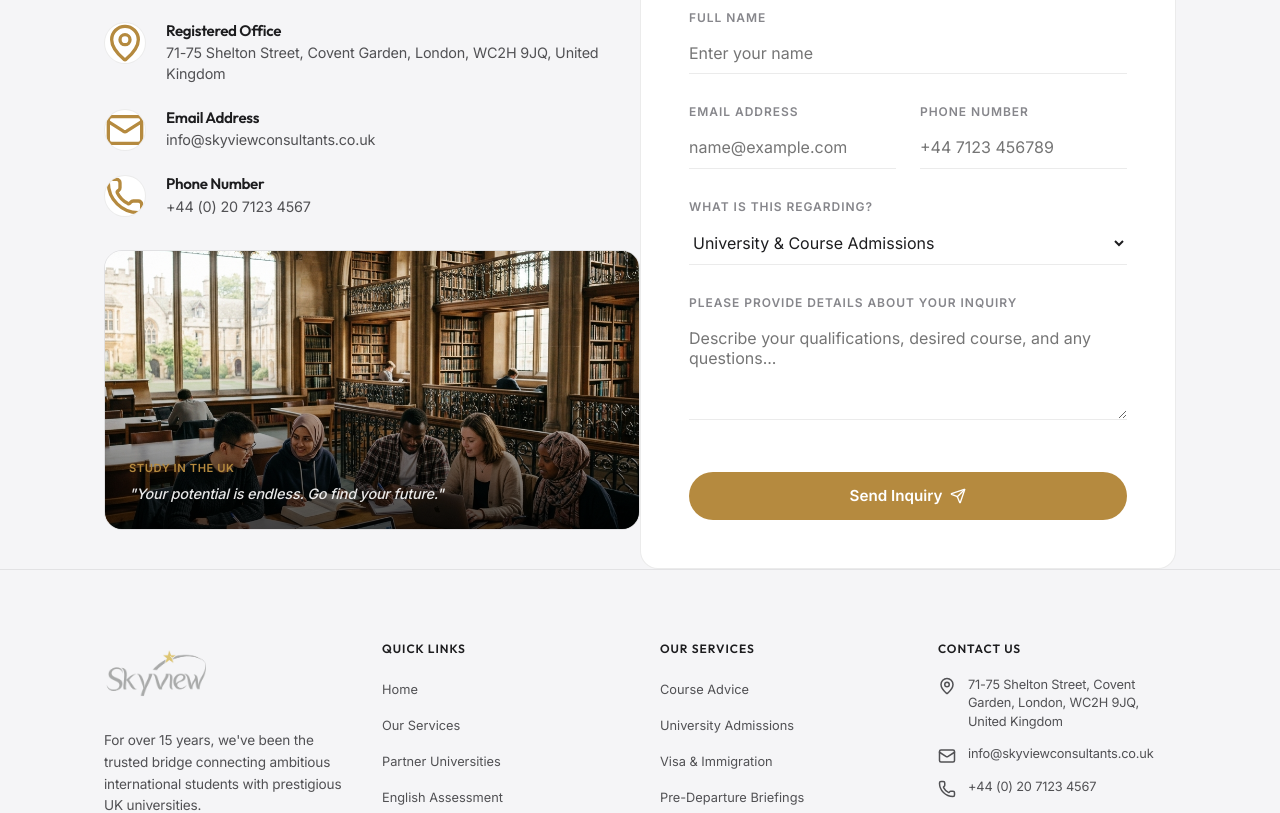
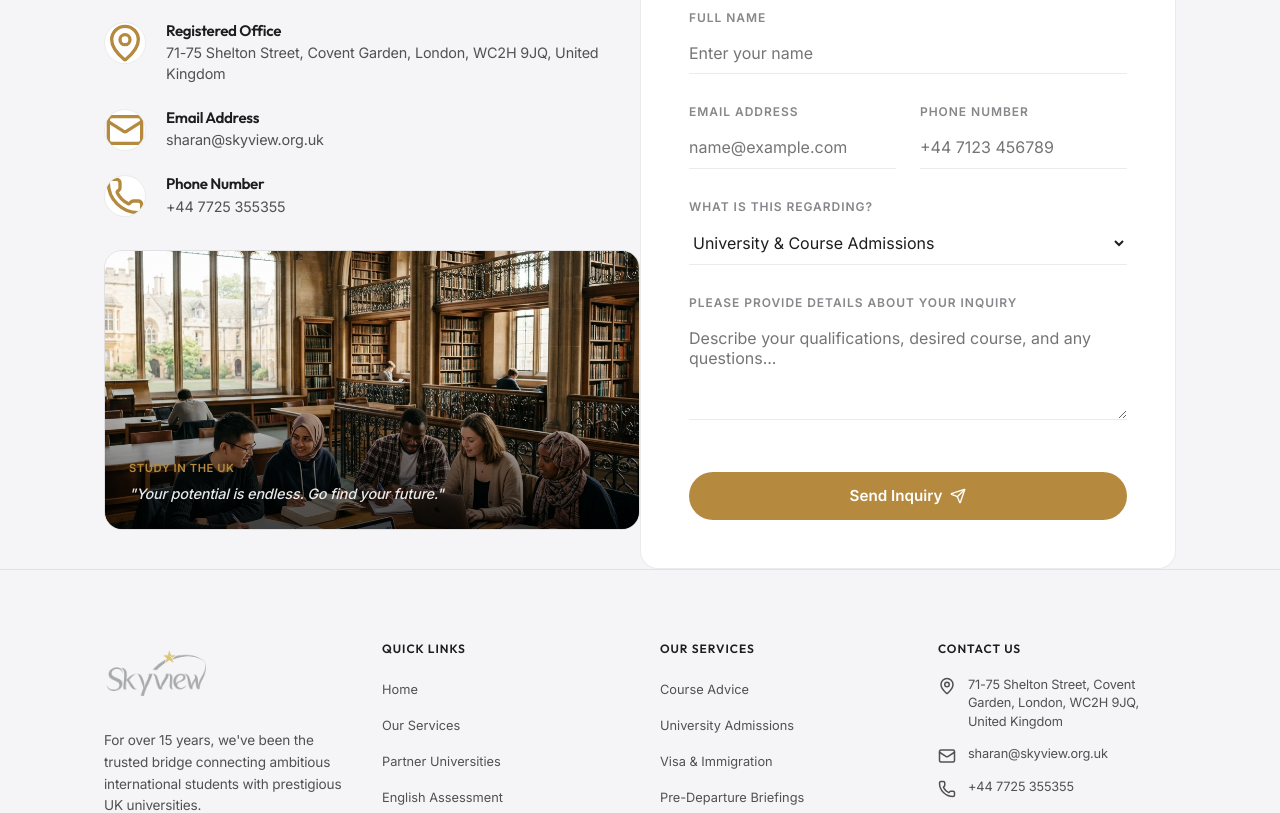
Before and after one commit to skybuy11/skyview112, a React (Vite) app: page / in a window 1280 px wide. Shown: the part 7260-8073 px from the top of the page. Built offline with nearby package versions, Linux system fonts and the light colour scheme.

Commit message:
Update contact details - email sharan@skyview.org.uk and phone +44 7725355355

```diff
--- a/src/components/Contact.jsx
+++ b/src/components/Contact.jsx
@@ -97,7 +97,7 @@ export default function Contact() {
                   <Mail className="info-icon text-accent" size={24} />
                   <div>
                     <h4>Email Address</h4>
-                    <p><a href="mailto:info@skyviewconsultants.co.uk">info@skyviewconsultants.co.uk</a></p>
+                    <p><a href="mailto:sharan@skyview.org.uk">sharan@skyview.org.uk</a></p>
                   </div>
                 </li>
 
@@ -105,7 +105,7 @@ export default function Contact() {
                   <Phone className="info-icon text-accent" size={24} />
                   <div>
                     <h4>Phone Number</h4>
-                    <p><a href="tel:+442071234567">+44 (0) 20 7123 4567</a></p>
+                    <p><a href="tel:+447725355355">+44 7725 355355</a></p>
                   </div>
                 </li>
               </ul>
--- a/src/components/Footer.jsx
+++ b/src/components/Footer.jsx
@@ -73,11 +73,11 @@ export default function Footer({ setCurrentTab }) {
               </li>
               <li>
                 <Mail className="contact-icon text-accent" size={18} />
-                <a href="mailto:info@skyviewconsultants.co.uk">info@skyviewconsultants.co.uk</a>
+                <a href="mailto:sharan@skyview.org.uk">sharan@skyview.org.uk</a>
               </li>
               <li>
                 <Phone className="contact-icon text-accent" size={18} />
-                <a href="tel:+442071234567">+44 (0) 20 7123 4567</a>
+                <a href="tel:+447725355355">+44 7725 355355</a>
               </li>
               <li>
                 <div className="status-indicator">
```
